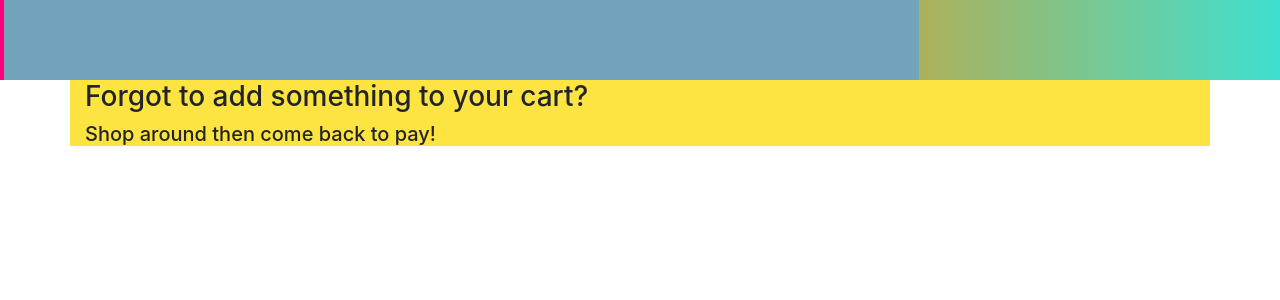
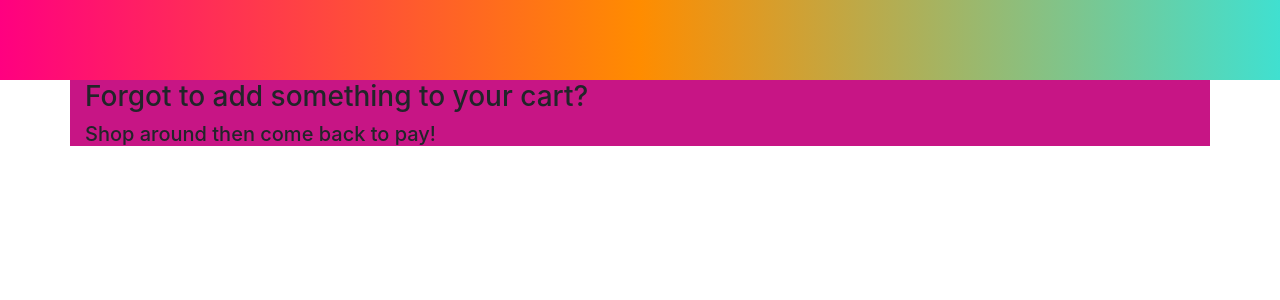
Before and after one commit to shreyverma03/Wedding-Event-Management-Web-Application, a Django app: template templates/cancel.html in a window 1280 px wide. Shown: the top 300 px of the page. Run offline with Django 3.2, Linux system fonts and the light colour scheme; the template is opened without the code that fills it, so the values that code supplies are empty; some libraries are stand-ins or nearby versions.

Commit message:
UI changes

```diff
--- a/static/css/index.css
+++ b/static/css/index.css
@@ -40,7 +40,7 @@
 }
 
 .container{
-     background-color: #fee440;
+     background-color: mediumvioletred;
      z-index: 1;
 }
 
@@ -55,7 +55,7 @@
     left: 0;
     width: 100%;
     height: 100vh;
-    background-color: #fee440;
+    background-color: mediumvioletred;
     z-index: -1;
     position: fixed;
 
--- a/templates/base.html
+++ b/templates/base.html
@@ -39,13 +39,7 @@
             height:80px;
         }
 
-        @keyframes box{
-            0%   { width: 0px; background-color: #FF0080;   }
 
-            100% { width: 100%; background-color: #40E0D0;}
-
-
-        }
         .option{
             display: flex;
             gap: 30px;
@@ -65,7 +59,7 @@
   <div class="collapse navbar-collapse" id="navbarNav">
       <!--a href="/"><img src="" alt="" style="width: 300px;height: 70px; background-size: cover;margin-left: -5%;opacity:1;"></a-->
 
-      <div class="header">
+      <div class="header ml-auto ">
         <a class="nav-link" href="{% block nav0link %} {% endblock nav0link %}" style="color: antiquewhite;font-family:algerian;"><h2>{% block nav0 %} {% endblock nav0 %}</h2> </a>
         <div class="option">
             <a class="nav-link" href="{% block nav1link %} {% endblock nav1link %}" style="color: antiquewhite;font-family:algerian;"><h2>{% block nav1 %} {% endblock nav1 %}</h2> </a>
```
Also changed, not shown: db.sqlite3.
